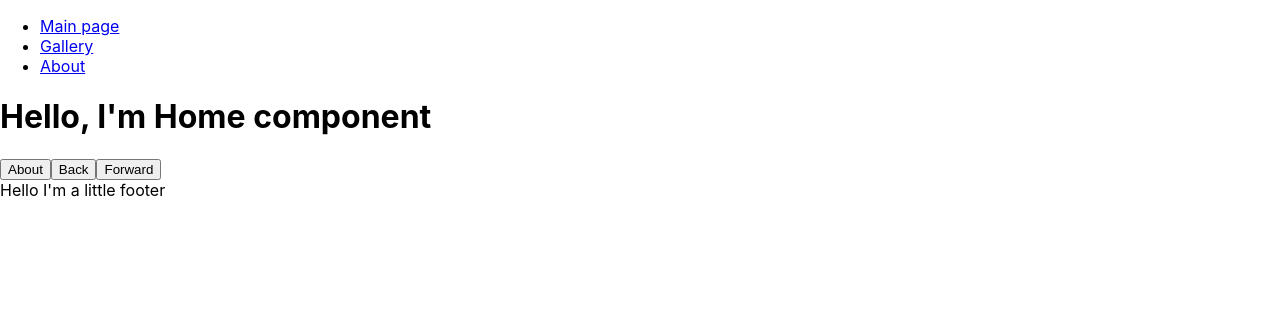
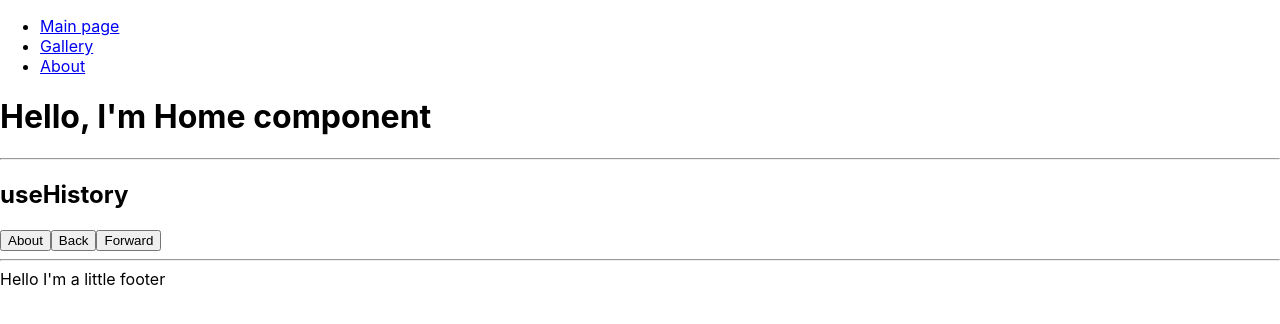
Before and after one commit to mauriciogc/react-router-examples, a React (Create React App) app: page / in a window 1280 px wide. Shown: the top 324 px of the page. Built offline with nearby package versions, Linux system fonts and the light colour scheme.

Commit message:
basic example: useHistory

```diff
--- a/src/Components/Home.jsx
+++ b/src/Components/Home.jsx
@@ -10,9 +10,12 @@ const Home = () => {
 	return (
 		<div>
 			<h1>Hello, I'm Home component </h1>
+			<hr />
+			<h2>useHistory</h2>
 			<button onClick={handleAbout}>About</button>
 			<button onClick={handleBack}>Back</button>
 			<button onClick={handleForward}>Forward</button>
+			<hr />
 		</div>
 	);
 };
```
Also changed, not shown: 1 other file (tests, documents, lock files or other folders).
